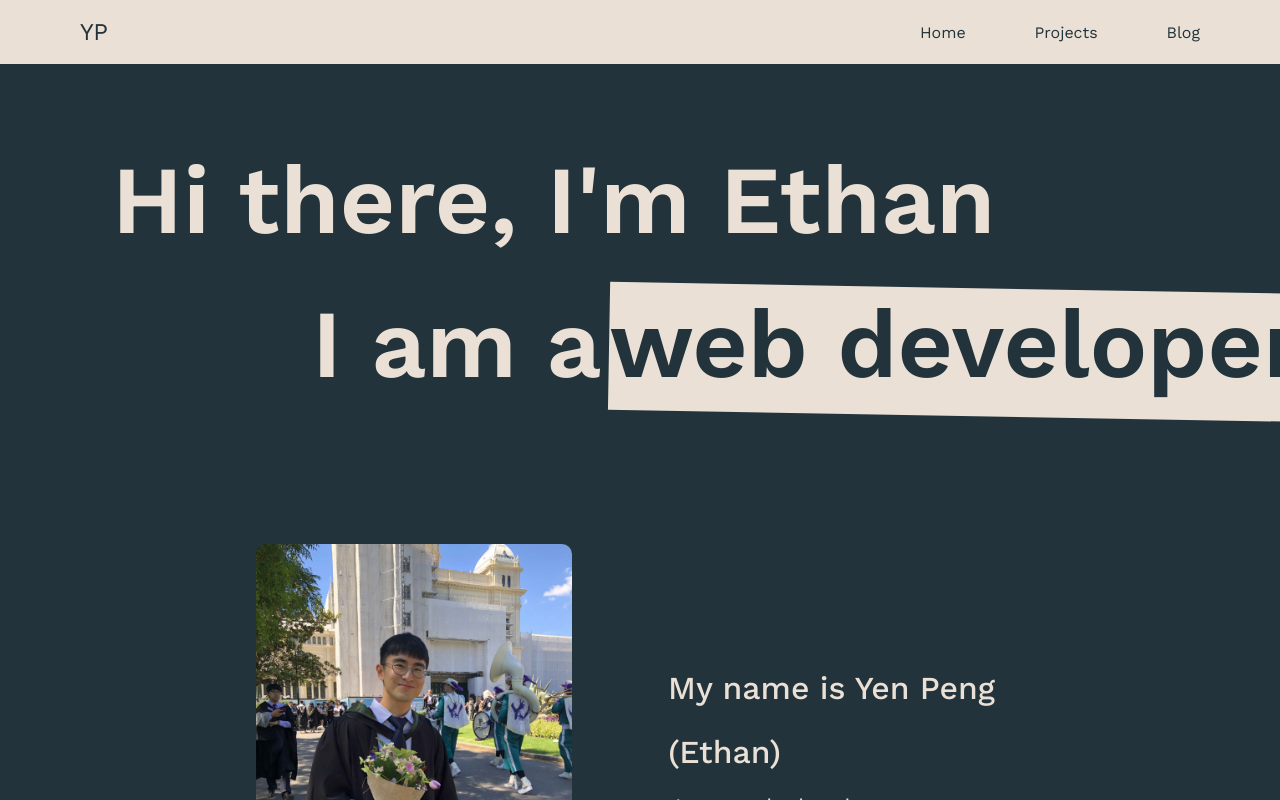
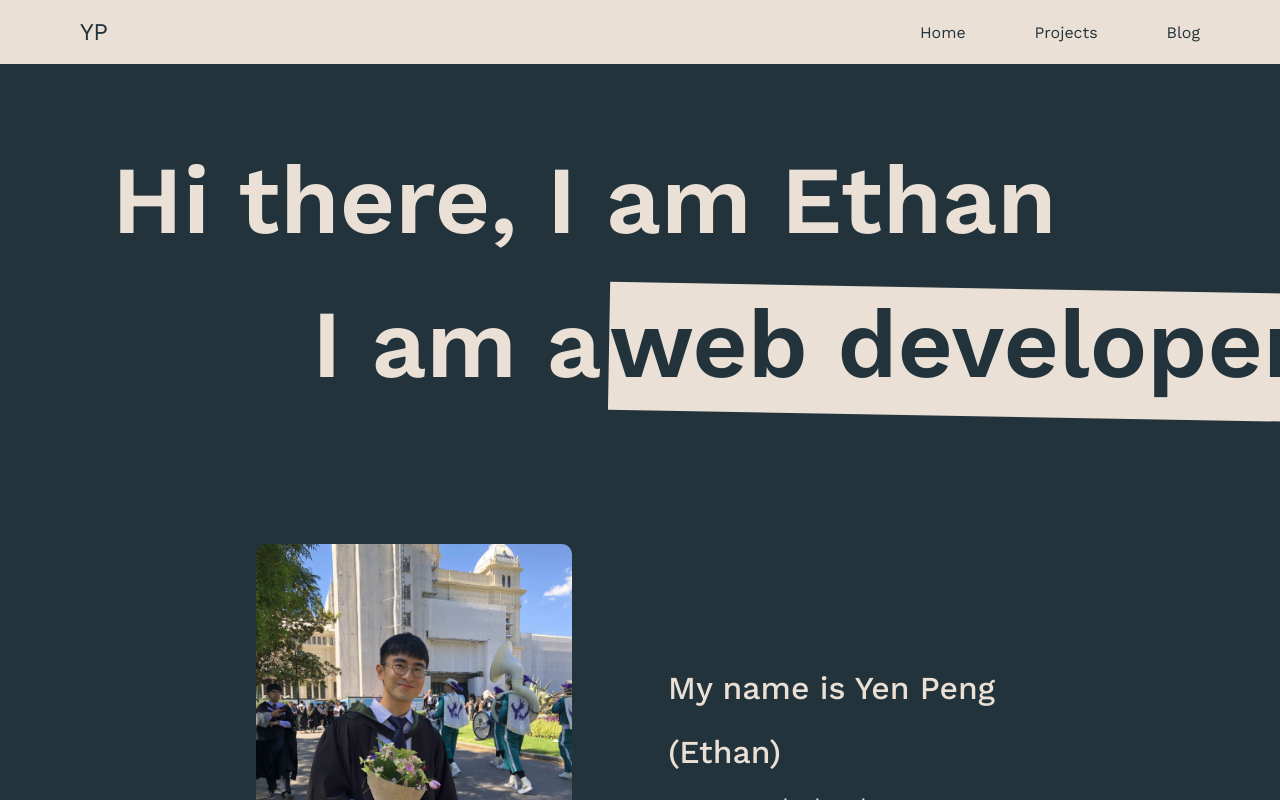
Before and after one commit to EthanChenYen-Peng/personal_site_next, a Next.js app: page / in a window 1280 px wide. Built offline with nearby package versions, Linux system fonts and the light colour scheme.

Commit message:
fix linting error

```diff
--- a/src/components/blog/Post/Post.tsx
+++ b/src/components/blog/Post/Post.tsx
@@ -11,7 +11,7 @@ function CenteredImage(src: string) {
         margin: "2rem 0",
       }}
     >
-      <Image src={src} objectFit="cover" width={700} height={500} />
+      <Image src={src} objectFit="cover" alt="cover photo" width={700} height={500} />
     </div>
   );
 }
--- a/src/components/blog/PostCard/PostCard.tsx
+++ b/src/components/blog/PostCard/PostCard.tsx
@@ -8,13 +8,14 @@ import {
   ContentLink,
 } from "./PostCard.styled";
 import { PostMeta } from "@/api/posts";
+import { MouseEvent } from "react";
 
 interface Props {
   post: PostMeta;
   linkTo: string;
 }
 function PostCard({ post, linkTo }: Props) {
-  const handleProjectLinkClick = (e: Event) => {
+  const handleProjectLinkClick = (e: MouseEvent) => {
     e.stopPropagation();
   };
   return (
--- a/src/pages/home/index.tsx
+++ b/src/pages/home/index.tsx
@@ -17,7 +17,7 @@ const Home: NextPage = () => {
   return (
     <Container>
       <HeroContainer>
-        <h2>Hi there, I'm Ethan</h2>
+        <h2>Hi there, I am Ethan</h2>
         <h2>
           I am a<Highlight>web developer</Highlight>
         </h2>
@@ -26,6 +26,7 @@ const Home: NextPage = () => {
         <ImageContainer>
           <Image
             src="/images/img3.jpg"
+            alt="Graduation photo"
             width={400}
             height={500}
             objectFit="cover"
@@ -33,7 +34,7 @@ const Home: NextPage = () => {
         </ImageContainer>
         <IntroContainer>
           <IntroHeader>My name is Yen Peng (Ethan)</IntroHeader>
-          I'm a web developer, ...
+          I am a web developer, ...
         </IntroContainer>
       </AboutContainer>
 
--- a/src/utils/mdx.ts
+++ b/src/utils/mdx.ts
@@ -7,7 +7,6 @@ import { PostMeta } from "@/api/posts";
 import { MDXRemoteSerializeResult } from "next-mdx-remote";
 export async function buildMdxSource(slug: string) {
   const { content, meta } = getPostFromSlug(slug);
-  console.log(meta)
 
   const mdxSource = await serialize(content, {
     mdxOptions: {
```
